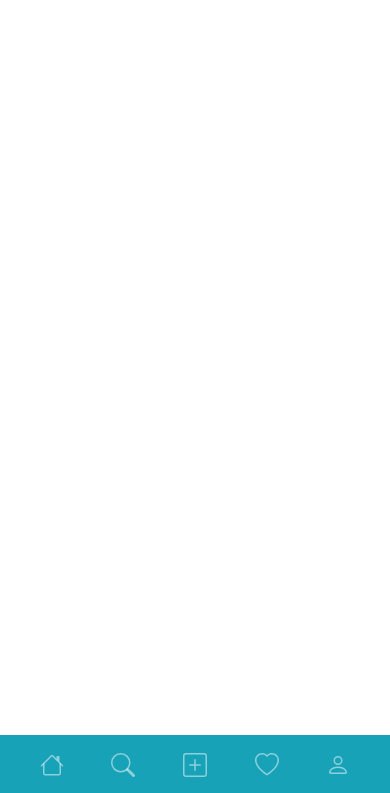
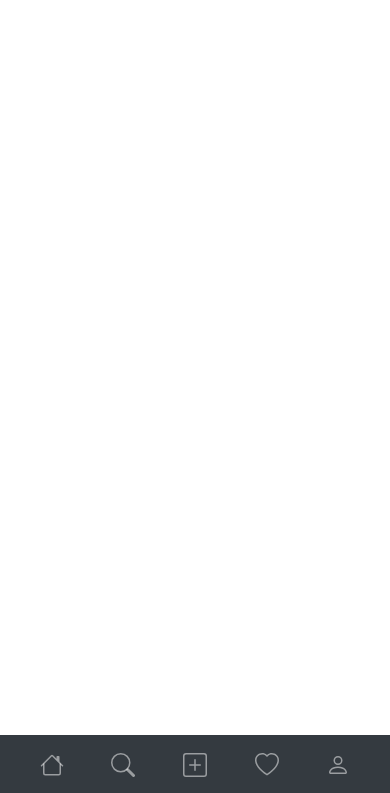
Before and after one commit to bi2b/bi2b.github.io, a plain HTML site: page index.html in a window 390 px wide. Shown: the part 51-844 px from the top of the page. Drawn offline with nearby package versions, Linux system fonts and the light colour scheme.

Commit message:
mengubah warna navbar

```diff
--- a/index.html
+++ b/index.html
@@ -11,7 +11,7 @@
 	<title>Bibib!</title>
 </head>
 <body>
-	<nav class="navbar navbar-dark bg-info navbar-expand fixed-bottom d-md-none d-lg-none d-xl-none">
+	<nav class="navbar navbar-dark bg-dark navbar-expand fixed-bottom d-md-none d-lg-none d-xl-none">
 		<ul class="navbar-nav nav-justified w-100">
 			<li class="nav-item">
 				<a href="#" class="nav-link">
```
